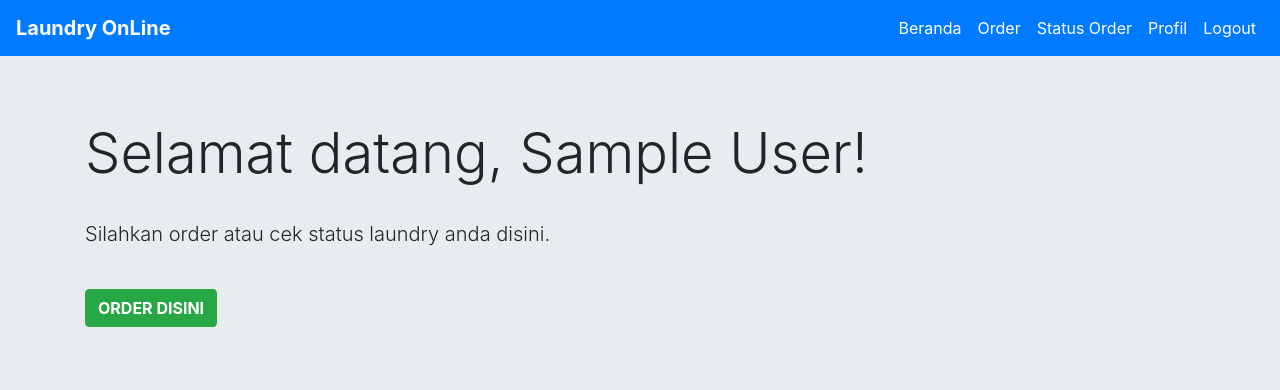
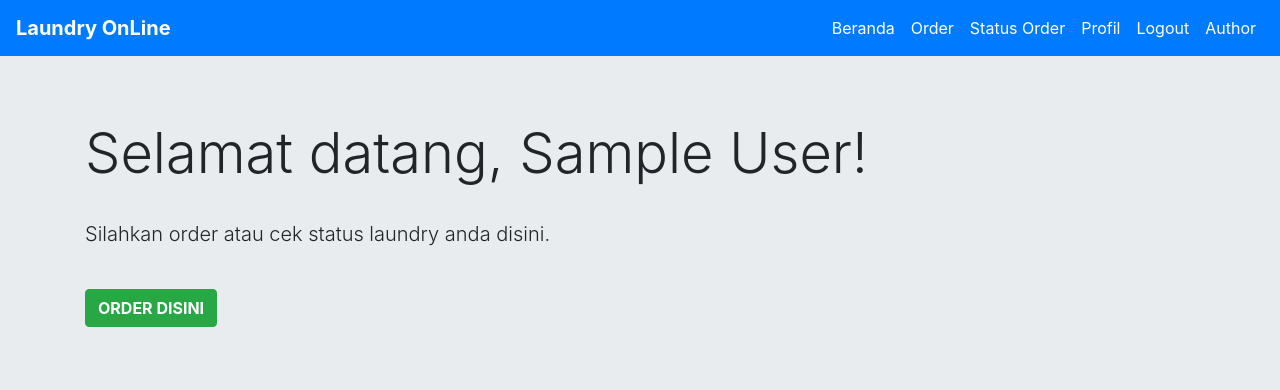
Before and after one commit to erixngrh26/LAUNDRYBLMFINAL, a PHP site: page /dashboard.php in a window 1280 px wide. Shown: the top 390 px of the page. Run offline with PHP 8.4, Linux system fonts and the light colour scheme; the visitor is signed in with stand-in values (Sample User, id 1); data that the repository does not hold is empty; some libraries are stand-ins or nearby versions.

Commit message:
Update dashboard.php

```diff
--- a/dashboard.php
+++ b/dashboard.php
@@ -112,6 +112,9 @@ $edit_form = false;
       <li class="nav-item active">
         <a class="nav-link" href="logout.php">Logout</a>
       </li>
+    <li class="nav-item active" >
+        <a class="nav-link" href="author.php">Author</a>
+    </li>
     </ul>
   </div>
 </nav>
```
